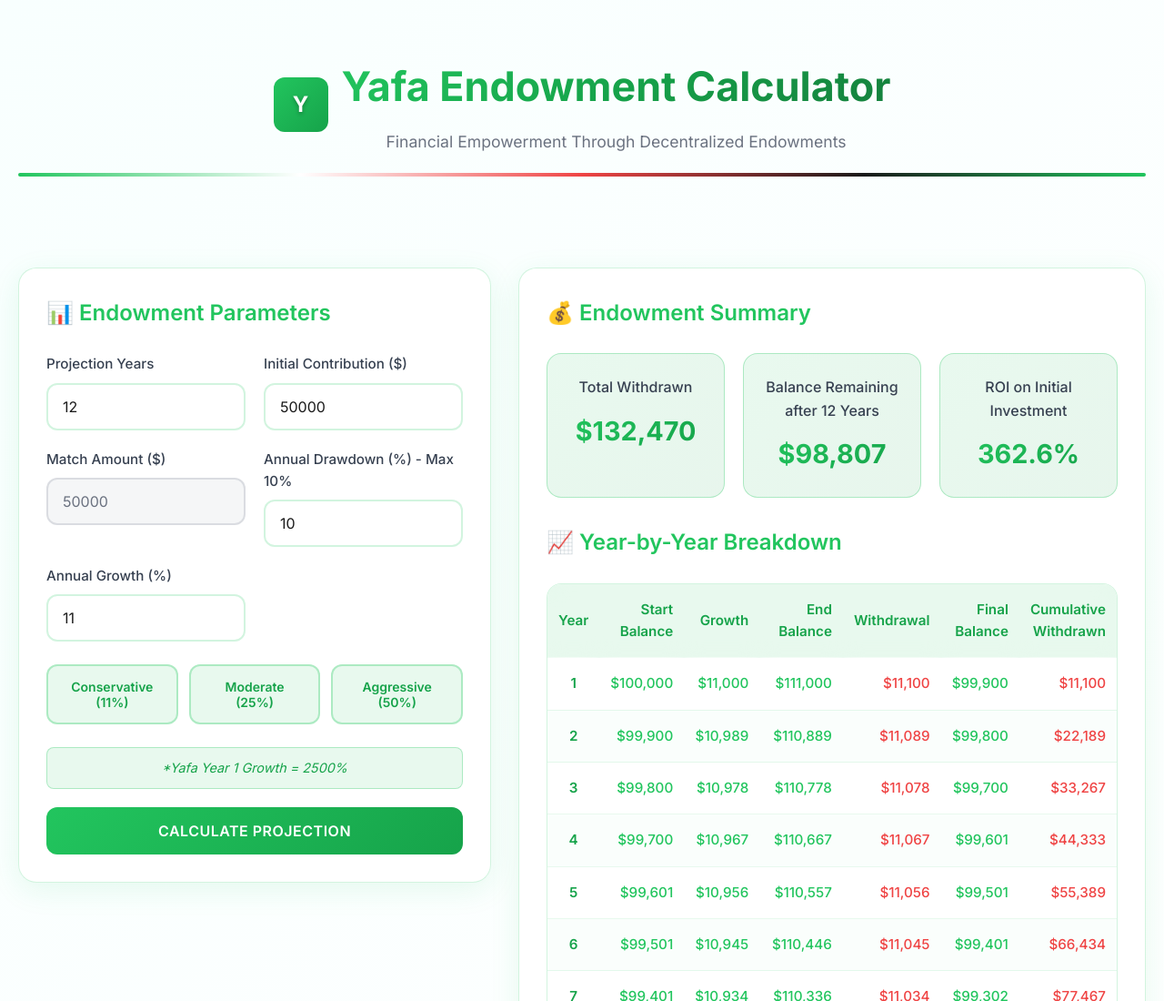
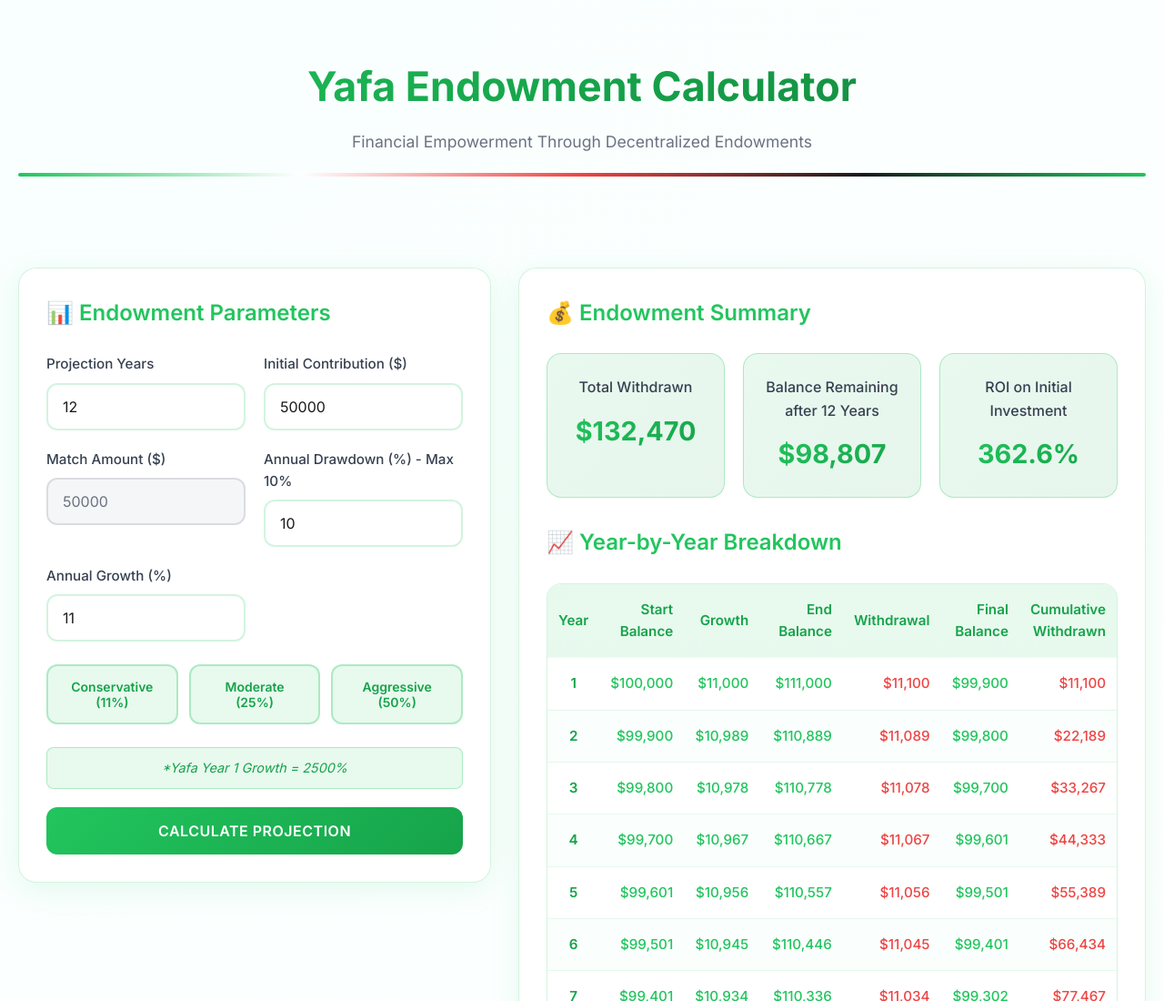
Before and after one commit to CommanderGeeks/YafaEndowment, a plain HTML site: page index.html in a window 1280 px wide. Shown: the top 1100 px of the page at 91% size. Drawn offline with Linux system fonts and the light colour scheme.

Commit message:
remove crappy logo

```diff
--- a/index.html
+++ b/index.html
@@ -34,25 +34,8 @@
         }
 
         .logo-section {
-            display: flex;
-            align-items: center;
-            justify-content: center;
-            gap: 15px;
+            text-align: center;
             margin-bottom: 20px;
-        }
-
-        .logo {
-            width: 60px;
-            height: 60px;
-            background: linear-gradient(135deg, #22c55e, #16a34a);
-            border-radius: 12px;
-            display: flex;
-            align-items: center;
-            justify-content: center;
-            font-size: 24px;
-            font-weight: bold;
-            color: white;
-            text-shadow: 0 2px 4px rgba(0,0,0,0.3);
         }
 
         h1 {
@@ -357,11 +340,8 @@
     <div class="container">
         <div class="header">
             <div class="logo-section">
-                <div class="logo">Y</div>
-                <div>
-                    <h1>Yafa Endowment Calculator</h1>
-                    <div class="subtitle">Financial Empowerment Through Decentralized Endowments</div>
-                </div>
+                <h1>Yafa Endowment Calculator</h1>
+                <div class="subtitle">Financial Empowerment Through Decentralized Endowments</div>
             </div>
             <div class="palestinian-accent"></div>
         </div>
```
